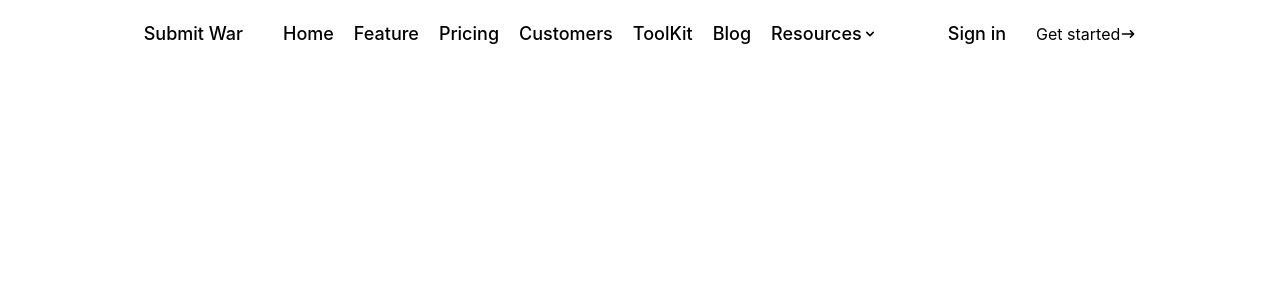
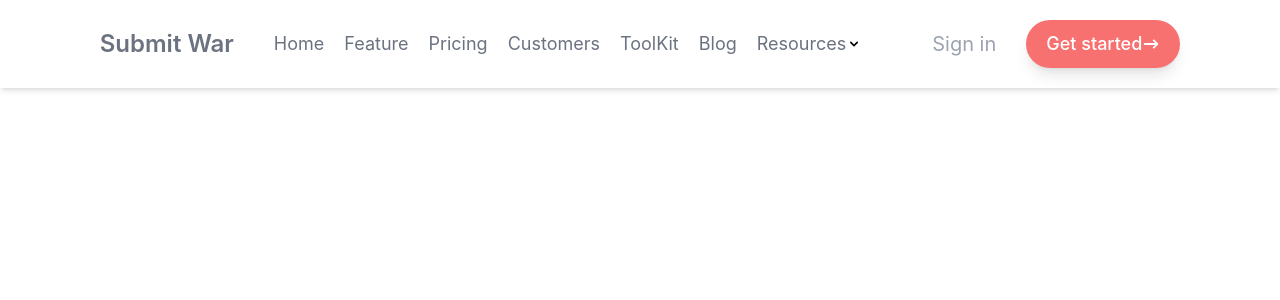
Before and after one commit to samirzjadhav/ecommerces-web, a React (Create React App) app: page / in a window 1280 px wide. Shown: the top 300 px of the page. Built offline with nearby package versions, Linux system fonts and the light colour scheme.

Commit message:
feat: added nav and styled it

```diff
--- a/src/App.js
+++ b/src/App.js
@@ -23,7 +23,7 @@ function App() {
         </div>
         <div className="sign-up flex gap-[30px] pl-[30px]">
           <a href="">Sign in</a>
-          <div className="flex items-center">
+          <div className="sign-btn flex items-center">
             <button>Get started </button>
             <HiArrowNarrowRight />
           </div>
--- a/src/index.css
+++ b/src/index.css
@@ -7,19 +7,27 @@ body {
   font-family: -apple-system, BlinkMacSystemFont, "Segoe UI", "Roboto", "Oxygen",
     "Ubuntu", "Cantarell", "Fira Sans", "Droid Sans", "Helvetica Neue",
     sans-serif;
-  -webkit-font-smoothing: antialiased;
-  -moz-osx-font-smoothing: grayscale;
 }
 
-code {
-  font-family: source-code-pro, Menlo, Monaco, Consolas, "Courier New",
-    monospace;
-}
-
-.logo-heading {
-  @apply text-3xl !important;
+nav {
+  @apply shadow-md;
 }
 
 nav a {
-  @apply text-lg font-medium;
+  @apply text-lg font-normal text-gray-500;
 }
+
+.logo a {
+  @apply text-2xl font-semibold text-gray-500;
+}
+
+.sign-up {
+  @apply flex justify-center items-center;
+}
+.sign-up a {
+  @apply text-xl font-normal text-gray-400;
+}
+
+.sign-btn {
+  @apply text-lg font-medium text-white bg-red-400 px-[20px] py-[10px] rounded-full shadow-lg;
+}
```
Also changed, not shown: 1 other file (tests, documents, lock files or other folders).
